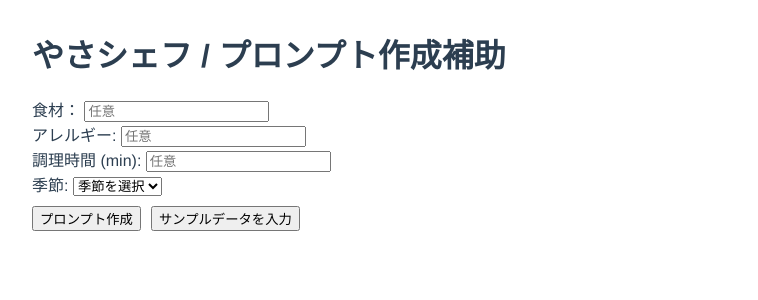
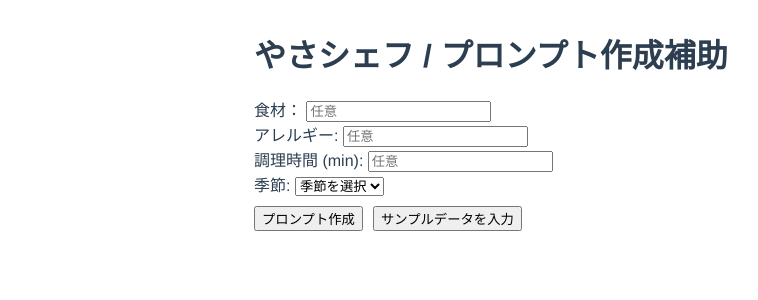
Before and after one commit to marunaka-food-corp/yasa-chef-prompt, a Vue app: page / in a window 1280 px wide. Shown: the top 300 px of the page, without its empty margins (36-794 px from the left). Built offline with nearby package versions, Linux system fonts and the light colour scheme.

Commit message:
Update App.vue

```diff
--- a/src/App.vue
+++ b/src/App.vue
@@ -1,5 +1,5 @@
 <template>
-  <div>
+  <div id="app">
     <h1>やさシェフ / プロンプト作成補助</h1>
     <form @submit.prevent="generate">
       <div>
@@ -98,13 +98,13 @@ export default {
 }
 </script>
 
-<style>
+<style scoped>
 #app {
   font-family: Avenir, Helvetica, Arial, sans-serif;
   text-align: left;
   color: #2c3e50;
-  margin-top: 30px;
-  margin-left: 60px;
+  margin: 30px auto;
+  max-width: 700px;
 }
 
 .generated-prompt {
```
